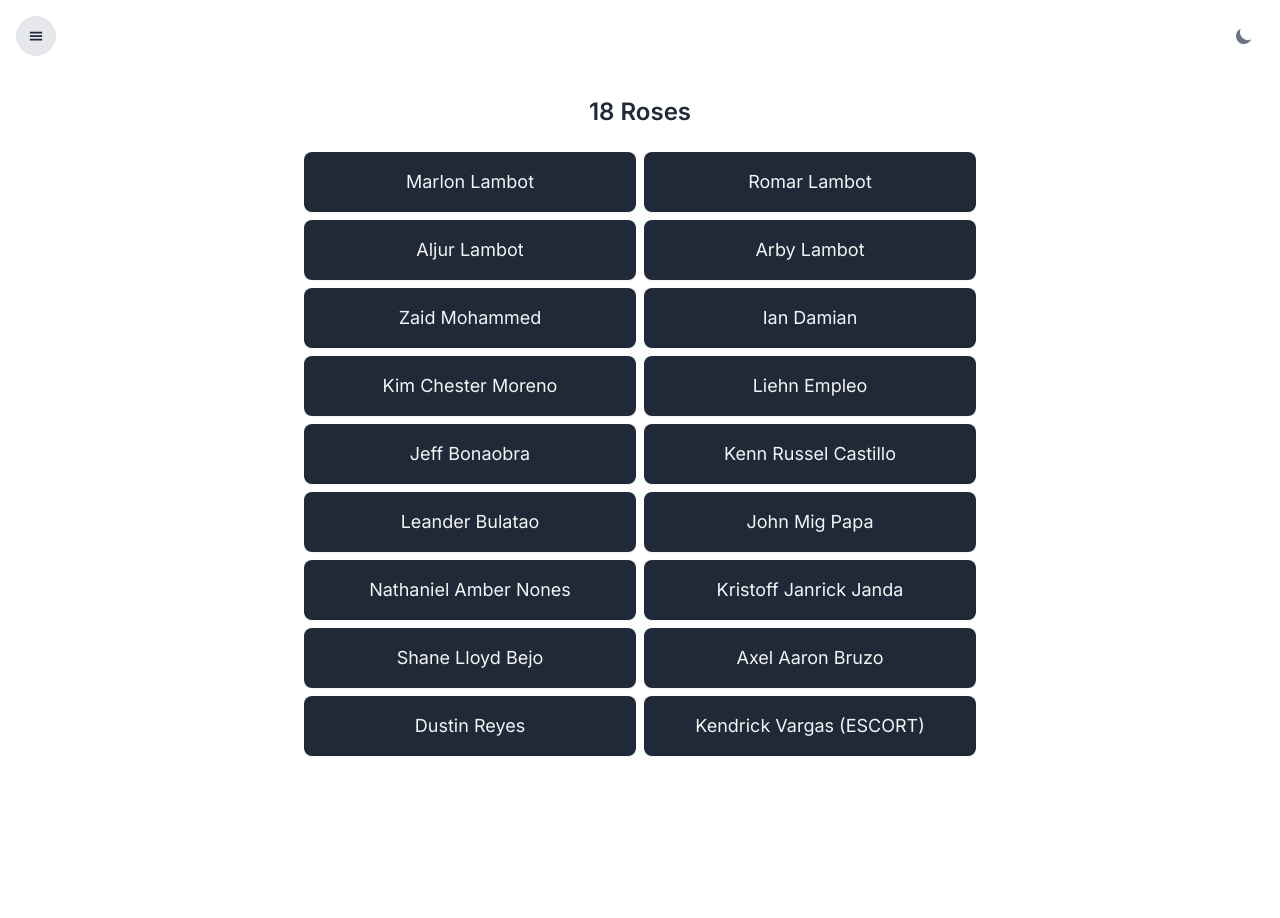
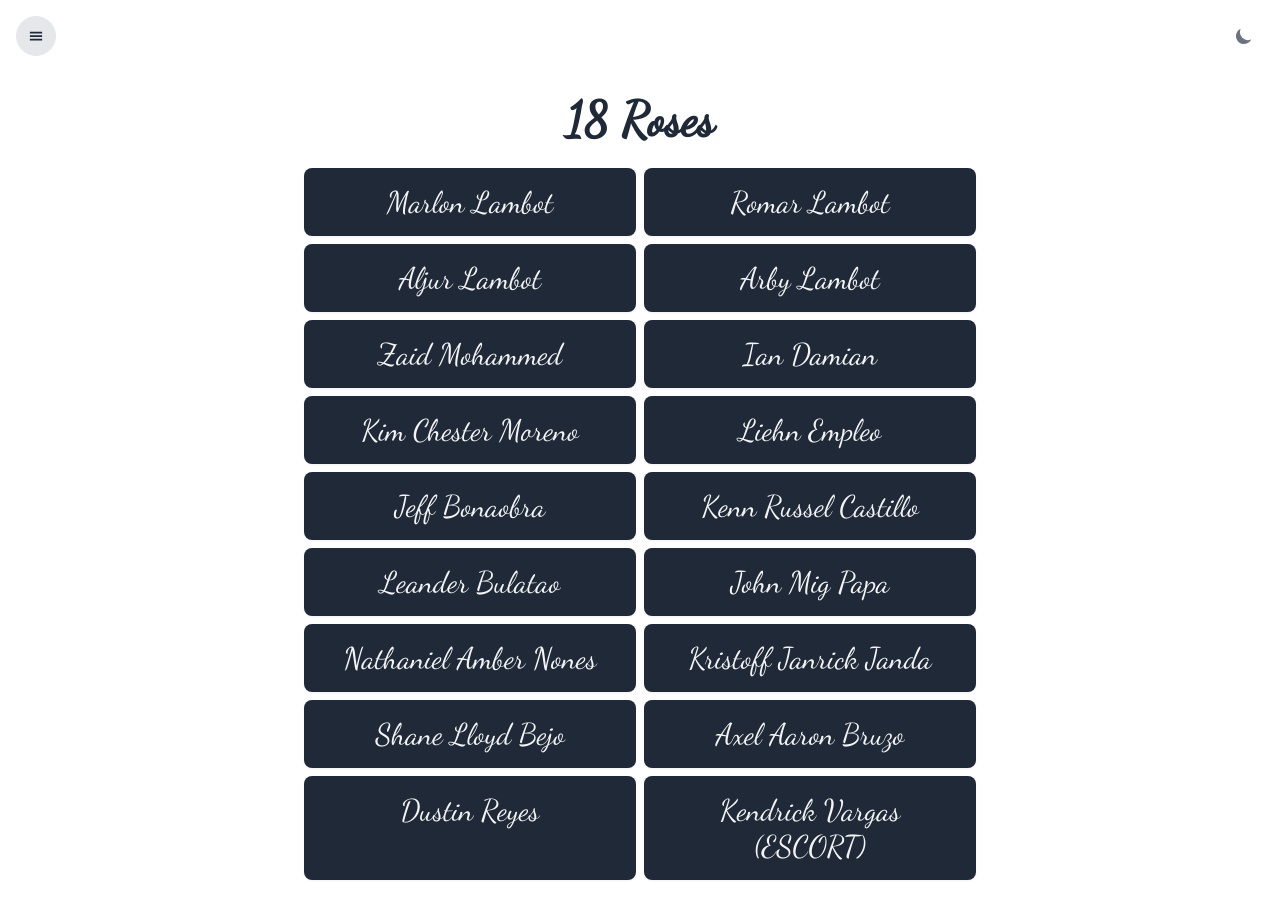
Before and after one commit to anglitj/mae-18-invitation, a Next.js app: page /18-roses in a window 1280 px wide. Shown: the top 918 px of the page. Before the commit the page ends 852 px from the top, so only its background shows below. Built offline with nearby package versions, Linux system fonts and the light colour scheme.

Commit message:
Enhance NameList component: integrate Dancing Script font for improved typography, increase title size, and adjust list item text size for better readability.

```diff
--- a/app/_components/NameList.tsx
+++ b/app/_components/NameList.tsx
@@ -1,4 +1,8 @@
-import React from "react";
+import { Dancing_Script } from "next/font/google";
+const dancingScript = Dancing_Script({
+  weight: "400",
+  subsets: ["latin"],
+});
 
 interface NameListProps {
   names: string[];
@@ -7,15 +11,15 @@ interface NameListProps {
 
 export default function NameList({ names, title }: NameListProps) {
   return (
-    <div className="mx-auto w-full max-w-2xl">
-      <h2 className="mb-6 text-center text-2xl font-semibold text-gray-800 dark:text-white">
+    <div className={`${dancingScript.className} mx-auto w-full max-w-2xl`}>
+      <h2 className="mb-6 text-center text-5xl font-semibold text-gray-800 dark:text-white">
         {title}
       </h2>
       <ul className="grid grid-cols-1 gap-2 md:grid-cols-2">
         {names.map((name, index) => (
           <li
             key={index}
-            className="mx-16 rounded-lg bg-gray-800 p-2 text-center text-sm text-gray-100 shadow-sm transition-shadow duration-100 hover:shadow-md sm:mx-0 sm:p-4 sm:text-lg"
+            className="mx-16 rounded-lg bg-gray-800 p-2 text-center text-2xl text-gray-100 shadow-sm transition-shadow duration-100 hover:shadow-md sm:mx-0 sm:p-4 sm:text-3xl"
           >
             {name}
           </li>
```
